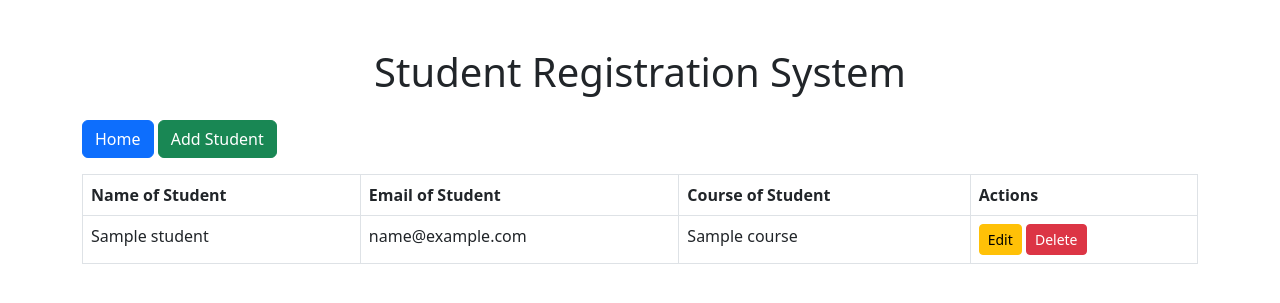
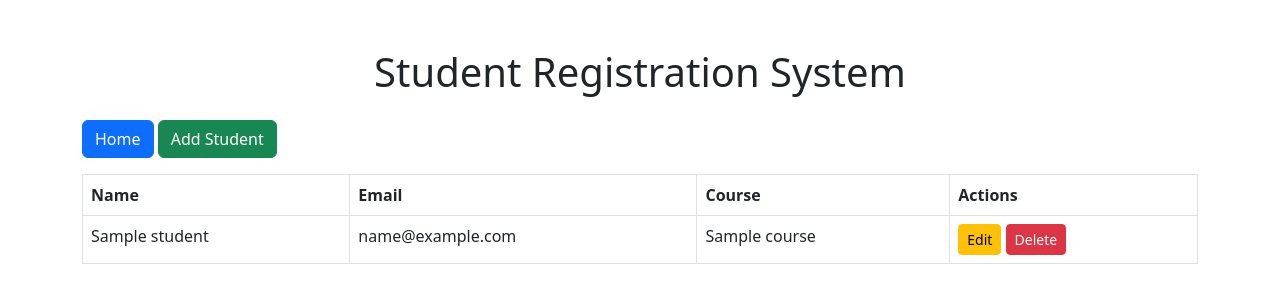
Before and after one commit to Avinashsain/flask_web_application, a Flask app: page / in a window 1280 px wide. Shown: the top 303 px of the page. Run offline with Flask 3, Linux system fonts and the light colour scheme; a database or web service that is not in the repository returns one stand-in record (values such as "Sample title"); some libraries are stand-ins or nearby versions.

Commit message:
Simplify student table headers

```diff
--- a/templates/index.html
+++ b/templates/index.html
@@ -4,9 +4,9 @@
 <table class="table table-bordered">
     <thead>
         <tr>
-            <th>Name of Student</th>
-            <th>Email of Student</th>
-            <th>Course of Student</th>
+            <th>Name</th>
+            <th>Email</th>
+            <th>Course</th>
             <th>Actions</th>
         </tr>
     </thead>
```
